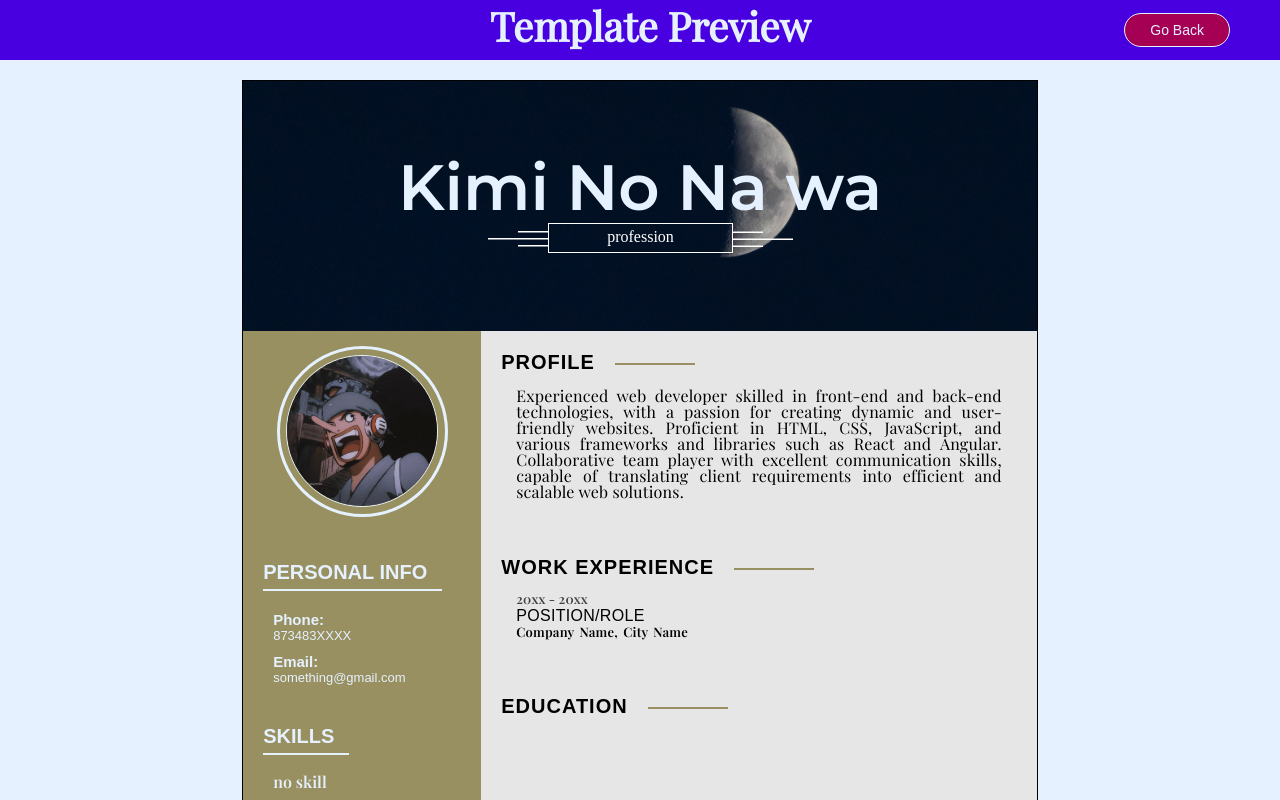
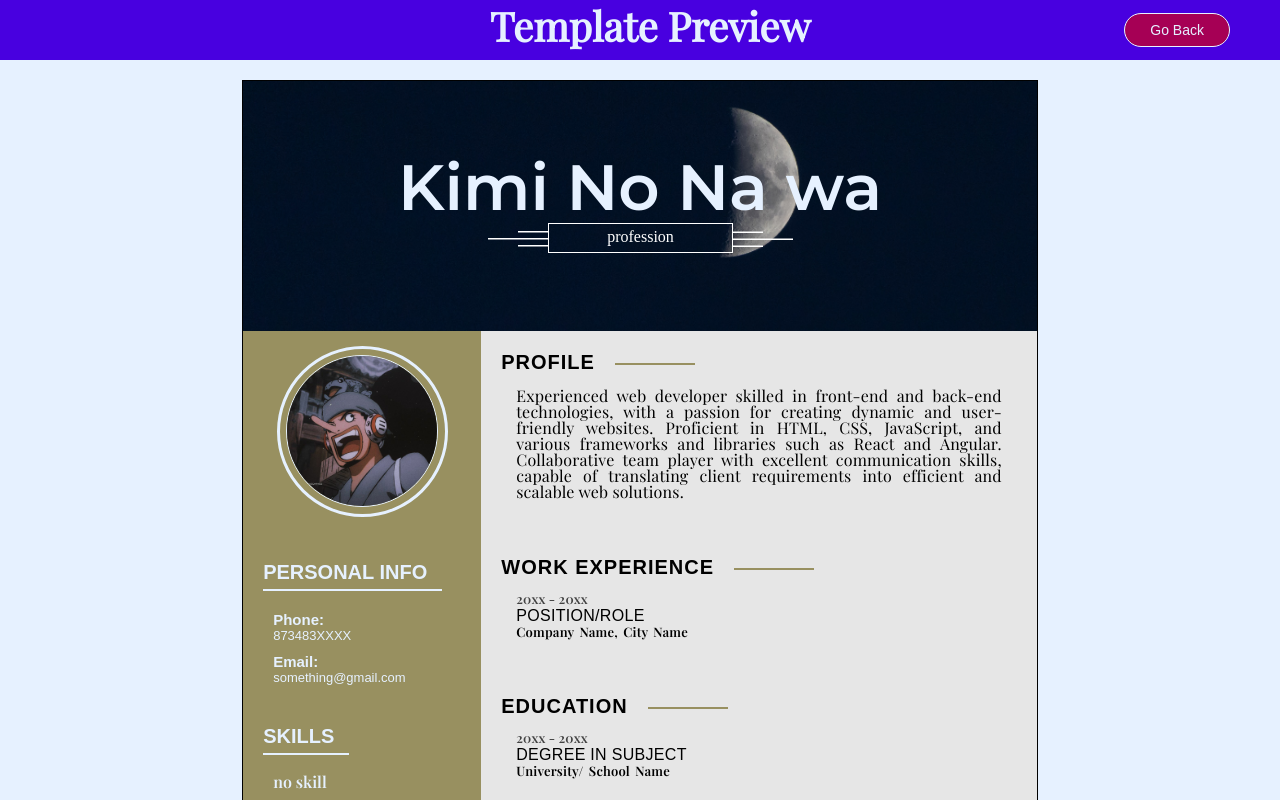
Before and after one commit to victorchrollo14/CV-APP-React, a React (Vite) app: page /template in a window 1280 px wide. Shown: the top 800 px of the page. Built offline with nearby package versions, Linux system fonts and the light colour scheme.

Commit message:
conditional render to edusection.jsx

```diff
--- a/src/Template/EduSection.jsx
+++ b/src/Template/EduSection.jsx
@@ -10,7 +10,8 @@ export function EduSection() {
       <MainHeading>Education</MainHeading>
       <div className="main-child">
         <ul className="list edu-school">
-          {eduList.map(({ id, from, to, degree, subject, university }) => {
+          {eduList.length > 0 ? (
+            eduList.map(({ id, from, to, degree, subject, university }) => {
               return (
                 <li key={id} className="edu-list">
                   <p className="school-year">{`${from} - ${to}`}</p>
@@ -18,7 +19,14 @@ export function EduSection() {
                   <h6 className="university-name">{university}</h6>
                 </li>
               );
-          })}
+            })
+          ) : (
+            <li className="edu-list">
+              <p className="school-year">{`${"20xx"} - ${"20xx"}`}</p>
+              <h5 className="degree-name">{`${"Degree"} in ${"Subject"}`}</h5>
+              <h6 className="university-name">{"University/ School Name"}</h6>
+            </li>
+          )}
         </ul>
       </div>
     </div>
```
Lines whose indentation alone changed are shown as unchanged.
